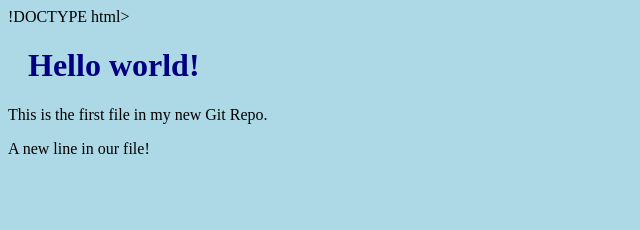
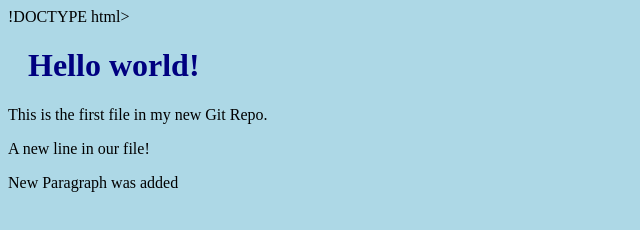
Before and after one commit to Kuntal6002/Testr, a plain HTML site: page index.html in a window 1280 px wide. Shown: the whole page, without its empty margins (0-640 px from the left). Drawn offline with Linux system fonts and the light colour scheme.

Commit message:
added a new paragraph

```diff
--- a/index.html
+++ b/index.html
@@ -9,6 +9,7 @@
 <h1>Hello world!</h1>
 <p>This is the first file in my new Git Repo.</p>
 <p>A new line in our file!</p>
+<p>New Paragraph was added</p>
 
 </body>
 </html>
```
